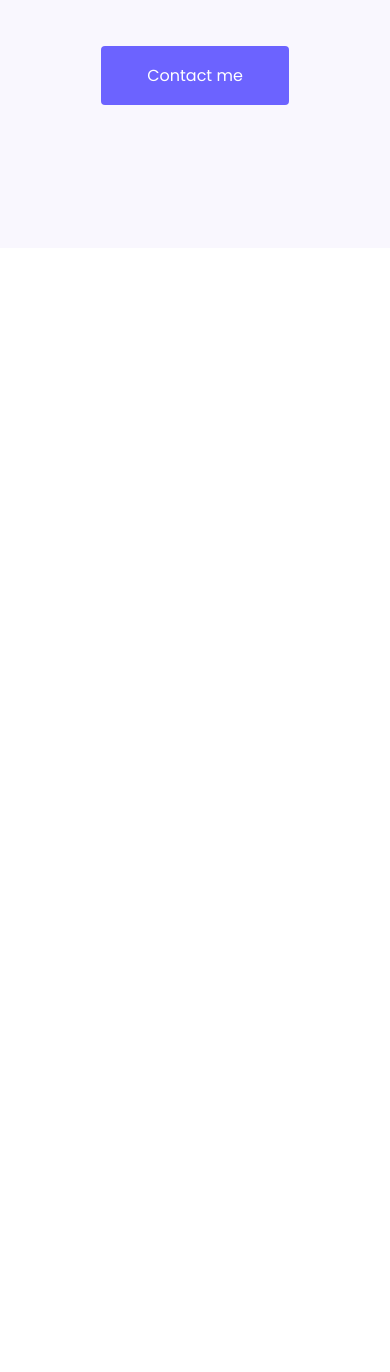
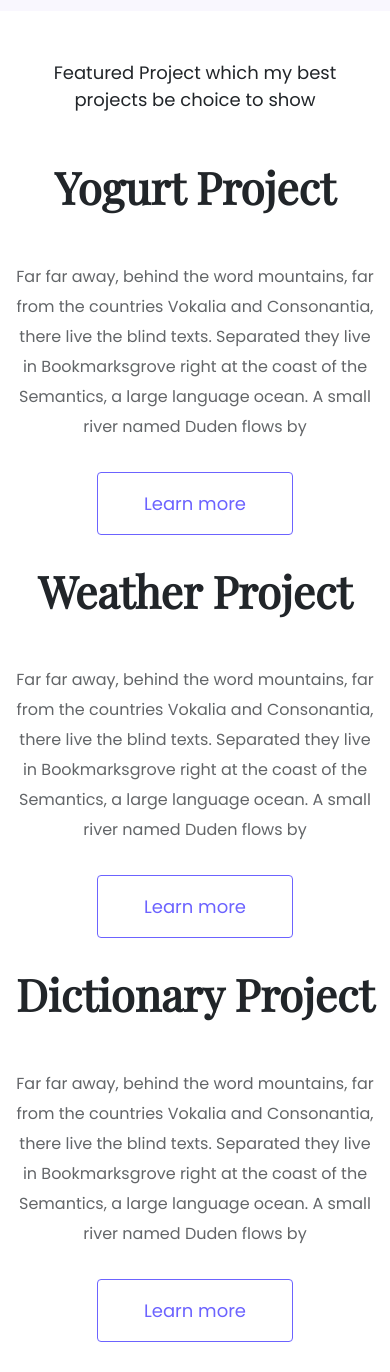
Before and after one commit to OleksandrOrz/Portfolio, a plain HTML site: page index.html in a window 390 px wide. Shown: the part 541-1913 px from the top of the page. Before the commit the page ends 844 px from the top, so only its background shows below. Drawn offline with nearby package versions, Linux system fonts and the light colour scheme.

Commit message:
Integrated homepage design

```diff
--- a/index.html
+++ b/index.html
@@ -27,7 +27,7 @@
     <title>Document</title>
   </head>
   <body>
-    <div class="hero">
+    <div class="hero mb-5">
       <h3>👋 Hello, I am</h3>
       <h1>Svitlana Orzul</h1>
       <p>Front-end developer based in Ukraine</p>
@@ -35,5 +35,65 @@
         <a href="#">Contact me</a>
       </div>
     </div>
+    <p class="featuredProject m-5">
+      Featured Project which my best projects be choice to show
+    </p>
+    <div class="container">
+      <div class="row mb-5">
+        <div class="col d-none d-lg-block">
+          <img src="img/yogurt.png" class="img-fluid" alt="yogurt" />
+        </div>
+        <div class="col">
+          <div class="descriptionOfProject">
+            <h2 class="mb-5">Yogurt Project</h2>
+            <p class="mb-5">
+              Far far away, behind the word mountains, far from the countries
+              Vokalia and Consonantia, there live the blind texts. Separated
+              they live in Bookmarksgrove right at the coast of the Semantics, a
+              large language ocean. A small river named Duden flows by
+            </p>
+            <a href="">Learn more</a>
+          </div>
+        </div>
+      </div>
+      <div class="row mb-5">
+        <div class="col">
+          <div class="descriptionOfProject">
+            <h2 class="mb-5">Weather Project</h2>
+            <p class="mb-5">
+              Far far away, behind the word mountains, far from the countries
+              Vokalia and Consonantia, there live the blind texts. Separated
+              they live in Bookmarksgrove right at the coast of the Semantics, a
+              large language ocean. A small river named Duden flows by
+            </p>
+            <a href="">Learn more</a>
+          </div>
+        </div>
+        <div class="col d-none d-lg-block">
+          <img src="img/weather.png" class="img-fluid" alt="weather app" />
+        </div>
+      </div>
+      <div class="row mb-5">
+        <div class="col d-none d-lg-block">
+          <img
+            src="img/dictionary.png"
+            class="img-fluid"
+            alt="dictionary app"
+          />
+        </div>
+        <div class="col">
+          <div class="descriptionOfProject">
+            <h2 class="mb-5">Dictionary Project</h2>
+            <p class="mb-5">
+              Far far away, behind the word mountains, far from the countries
+              Vokalia and Consonantia, there live the blind texts. Separated
+              they live in Bookmarksgrove right at the coast of the Semantics, a
+              large language ocean. A small river named Duden flows by
+            </p>
+            <a href="">Learn more</a>
+          </div>
+        </div>
+      </div>
+    </div>
   </body>
 </html>
--- a/src/style.css
+++ b/src/style.css
@@ -14,6 +14,12 @@ h1 {
   font-family: var(--headFont);
   font-weight: bold;
   font-size: 96px;
+}
+.featuredProject {
+  text-align: center;
+  font-size: 18px;
+  font-weight: 400;
+  line-height: 27px;
 }
 .hero {
   text-align: center;
@@ -43,3 +49,48 @@ h1 {
   color: white;
   text-decoration: none;
 }
+.col h2 {
+  font-family: var(--headFont);
+  font-weight: bold;
+  font-size: 64px;
+}
+.descriptionOfProject {
+  padding: 90px 0 0 61px;
+  text-align: left;
+}
+.col p {
+  font-size: 16px;
+  line-height: 30px;
+  color: var(--tetextColor);
+  opacity: 0.7;
+}
+.col a {
+  padding: 18px 46px;
+  border-radius: 4px;
+  border: 1px solid #6c63ff;
+  color: #6c63ff;
+  text-decoration: none;
+  font-size: 18px;
+  font-weight: 400;
+}
+a:hover {
+  color: black;
+}
+.hero div a:hover {
+  color: black;
+}
+@media (max-width: 900px) {
+  .descriptionOfProject {
+    padding: 0;
+    text-align: center;
+  }
+  h1 {
+    font-size: 64px;
+  }
+  .col h2 {
+    font-size: 44px;
+  }
+  .hero {
+    padding: 80px 10px;
+  }
+}
```
Also changed, not shown: img/dictionary.png (added), img/weather.png (added), img/yogurt.png (added).
